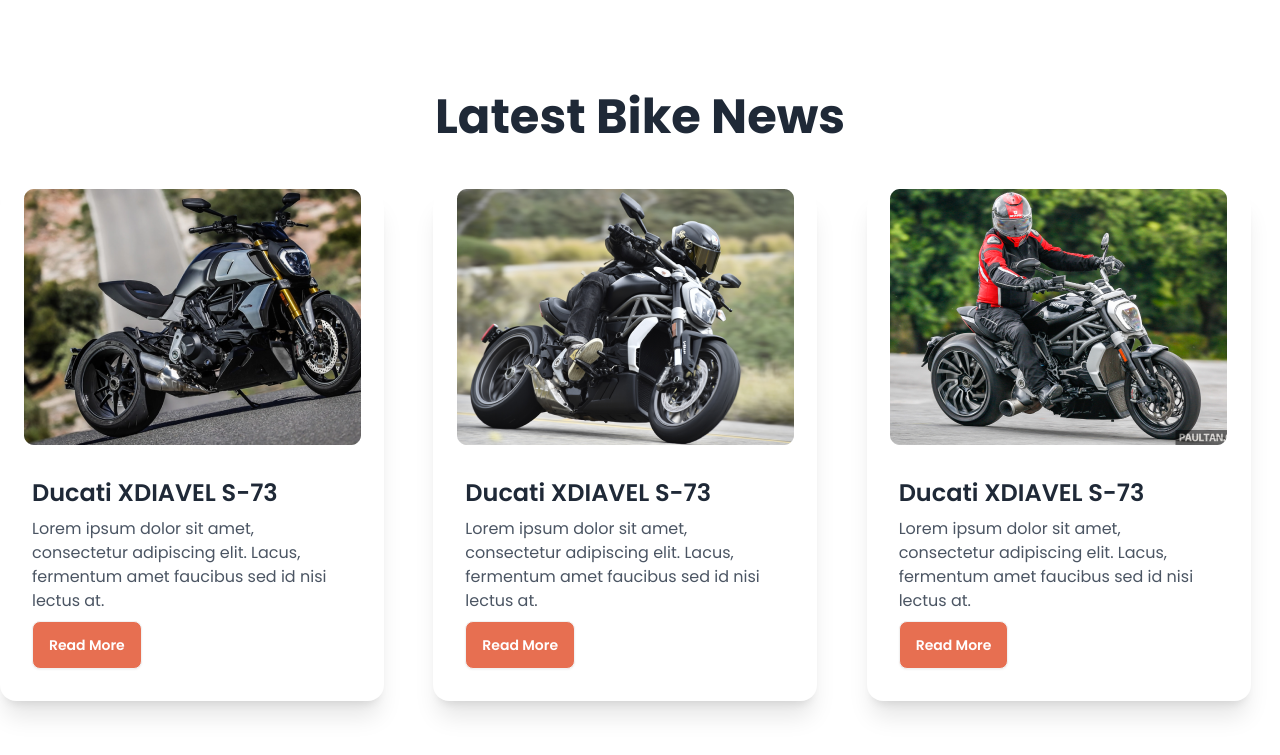
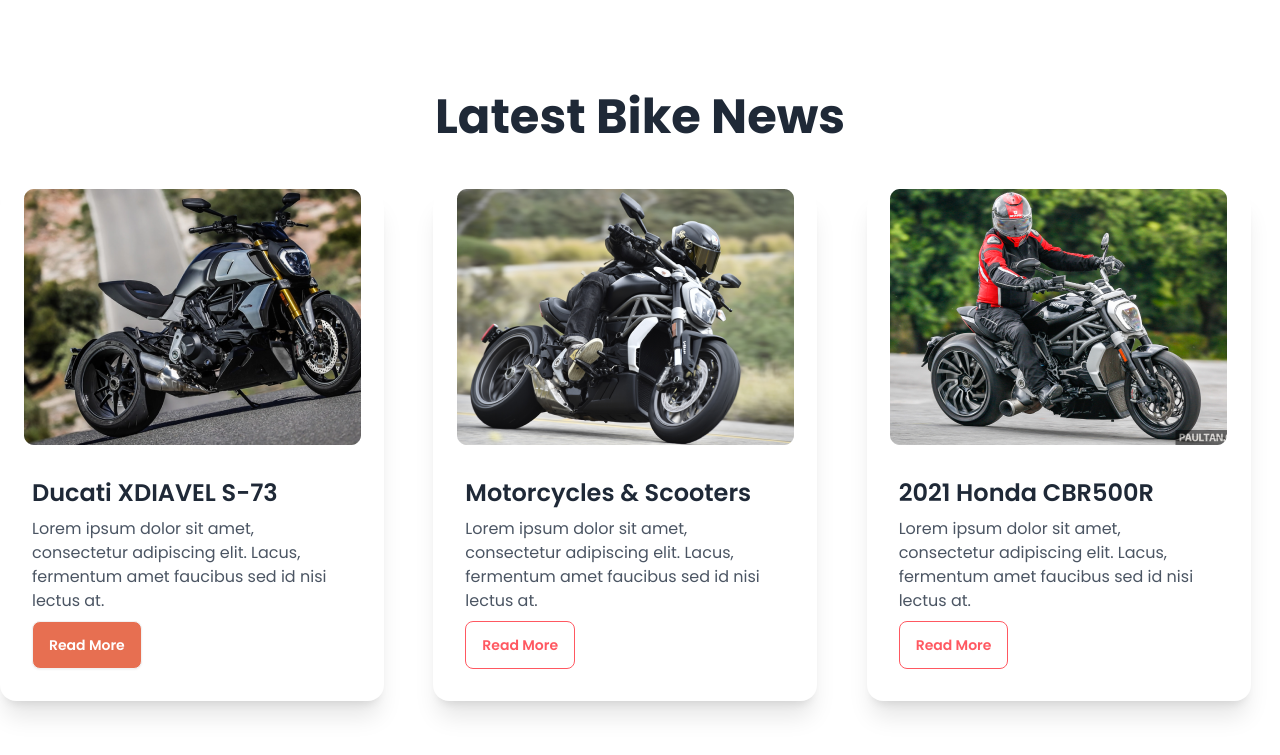
Before and after one commit to AhesanToha/biker-zone, a plain HTML site: page index.html in a window 1280 px wide. Shown: the part 1023-1778 px from the top of the page. Drawn offline with nearby package versions, Linux system fonts and the light colour scheme.

Commit message:
card button outline updated

```diff
--- a/index.html
+++ b/index.html
@@ -213,10 +213,10 @@
                         <img src="images/others/latest2.png" />
                     </figure>
                     <div class="card-body">
-                        <h2 class="card-title text-2xl font-semibold">Ducati XDIAVEL S-73</h2>
+                        <h2 class="card-title text-2xl font-semibold">Motorcycles & Scooters</h2>
                         <p class="text-gray-600">Lorem ipsum dolor sit amet, consectetur adipiscing elit. Lacus, fermentum amet faucibus sed id nisi lectus at.</p>
                         <div class="card-actions justify-start">
-                            <button class="btn bg-bike-primary text-white">Read More</button>
+                            <button class="btn btn-outline btn-error text-[#E76F51]">Read More</button>
                         </div>
                     </div>
                 </div>
@@ -226,10 +226,10 @@
                         <img src="images/others/latest3.png" />
                     </figure>
                     <div class="card-body">
-                        <h2 class="card-title text-2xl font-semibold">Ducati XDIAVEL S-73</h2>
+                        <h2 class="card-title text-2xl font-semibold">2021 Honda CBR500R</h2>
                         <p class="text-gray-600">Lorem ipsum dolor sit amet, consectetur adipiscing elit. Lacus, fermentum amet faucibus sed id nisi lectus at.</p>
                         <div class="card-actions justify-start">
-                            <button class="btn bg-bike-primary text-white">Read More</button>
+                            <button class="btn btn-outline btn-error text-[#E76F51]">Read More</button>
                         </div>
                     </div>
                 </div>
```
